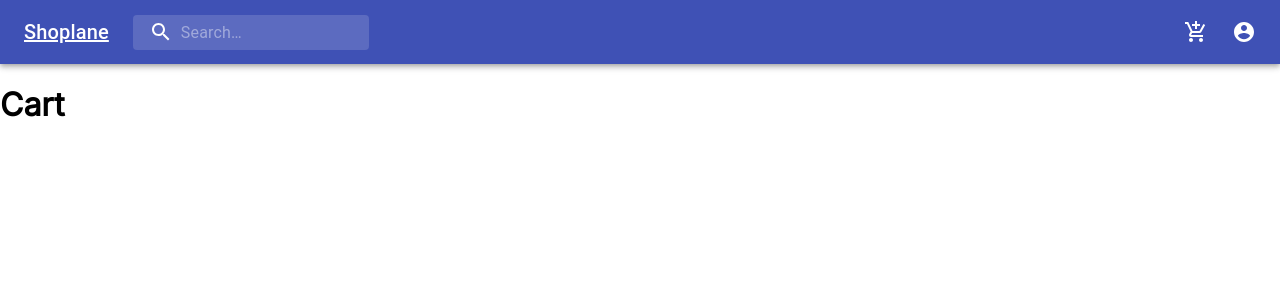
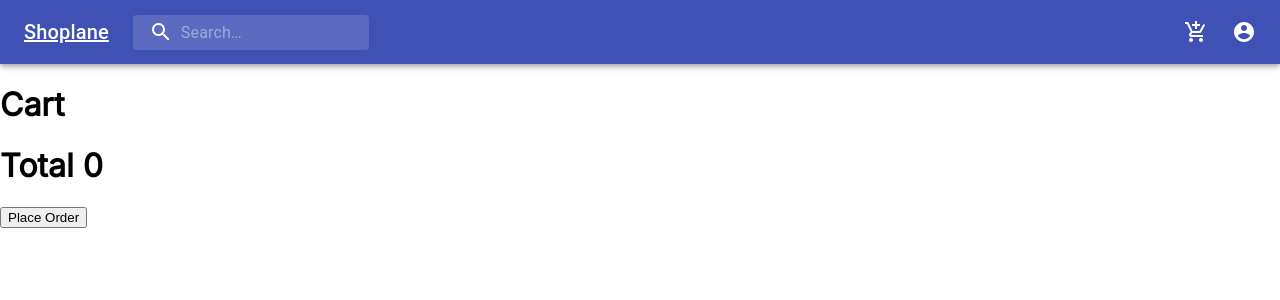
Before and after one commit to harshithmb/React_May_21, a React (Create React App) app: page /cart in a window 1280 px wide. Shown: the top 300 px of the page. Built offline with nearby package versions, Linux system fonts and the light colour scheme.

Commit message:
Redirect and total

```diff
--- a/src/actionTypes/index.js
+++ b/src/actionTypes/index.js
@@ -2,3 +2,4 @@ export const ADD_PRODUCT = "ADD_PRODUCT";
 export const GET_PRODUCTS = "GET_PRODUCTS";
 export const UPDATE_CART = "UPDATE_CART";
 export const SEARCH_PRODUCTS = "SEARCH_PRODUCTS";
+export const CLEAR_CART = "CLEAR_CART";
--- a/src/actions/index.js
+++ b/src/actions/index.js
@@ -1,4 +1,9 @@
-import { ADD_PRODUCT, GET_PRODUCTS, SEARCH_PRODUCTS } from "../actionTypes";
+import {
+  ADD_PRODUCT,
+  GET_PRODUCTS,
+  SEARCH_PRODUCTS,
+  CLEAR_CART,
+} from "../actionTypes";
 
 export const addProduct = (payload) => ({
   type: ADD_PRODUCT,
@@ -14,3 +19,7 @@ export const getSearchValue = (payload) => ({
   type: SEARCH_PRODUCTS,
   payload,
 });
+
+export const clearCart = () => ({
+  type: CLEAR_CART,
+});
--- a/src/components/Cart/index.js
+++ b/src/components/Cart/index.js
@@ -1,11 +1,39 @@
-import React, { useEffect, useState } from "react";
+import React, { useState } from "react";
+//Redux
+import { connect } from "react-redux";
+import { clearCart } from "../../actions";
+import { Redirect } from "react-router-dom";
 
-const Cart = () => {
+const Cart = (props) => {
+  const [home, setHome] = useState(false);
   return (
     <div>
+      {home && <Redirect to="/" />}
       <h1>Cart</h1>
+
+      <h1>
+        Total{" "}
+        {props.cart.length &&
+          props.cart.reduce((acc, item) => acc + item.price, 0)}
+      </h1>
+
+      <button
+        onClick={() => {
+          props.clearAll();
+          setHome(true);
+        }}
+      >
+        Place Order
+      </button>
     </div>
   );
 };
 
-export default Cart;
+const mapStateToProps = (state) => ({
+  cart: state.cart,
+});
+
+const mapDispatchToProps = (dispatch) => ({
+  clearAll: () => dispatch(clearCart()),
+});
+export default connect(mapStateToProps, mapDispatchToProps)(Cart);
--- a/src/reducers/index.js
+++ b/src/reducers/index.js
@@ -20,6 +20,9 @@ export default (state = initialState, { type, payload }) => {
       return { ...state, products: filterProducts };
     }
 
+    case actionTypes.CLEAR_CART:
+      return { ...state, cart: [] };
+
     default:
       return state;
   }
```
